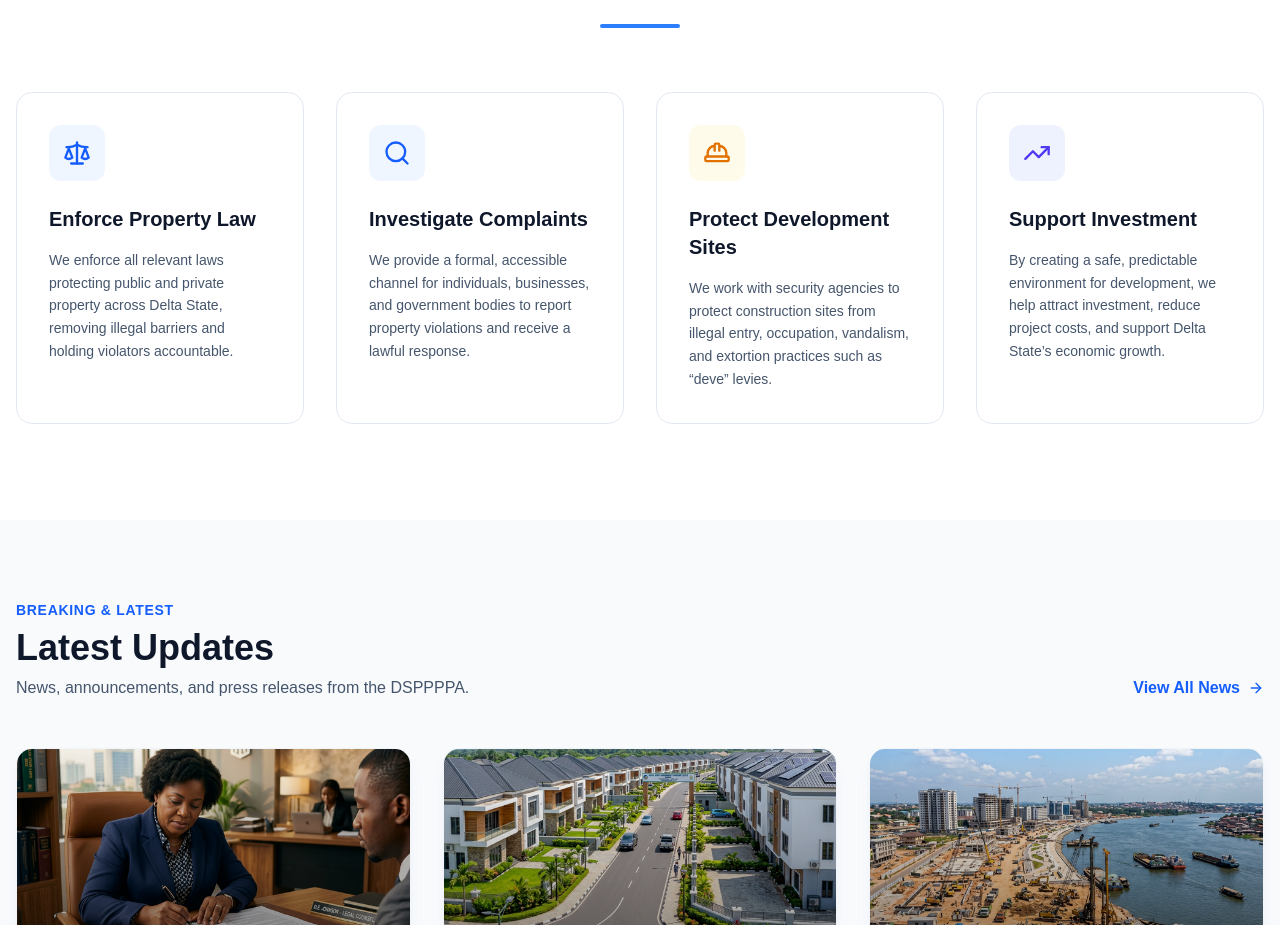
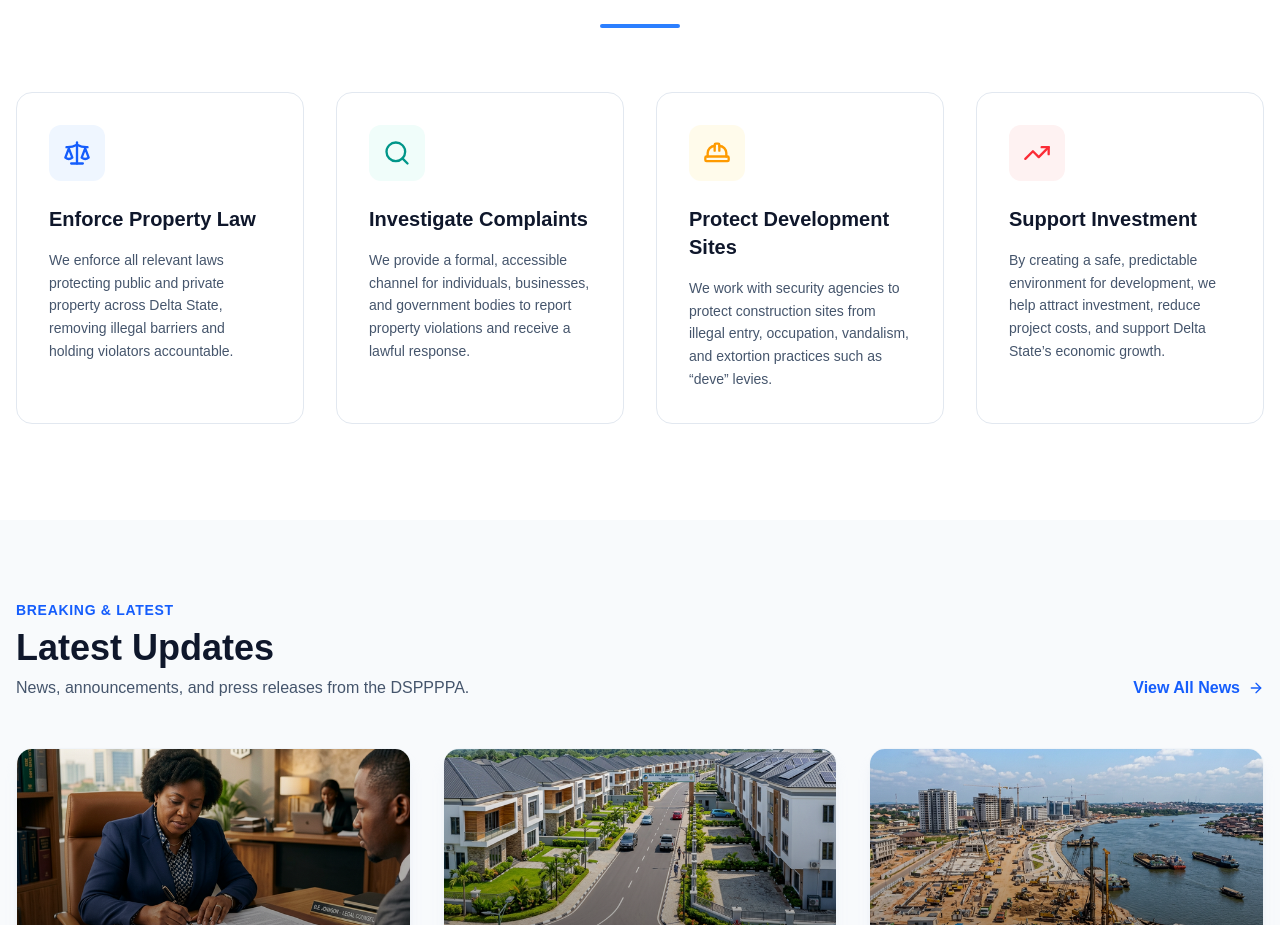
Before and after one commit to cloudpilothq/pppa, a Next.js app: page / in a window 1280 px wide. Shown: the part 2140-3065 px from the top of the page. Built offline with nearby package versions, Linux system fonts and the light colour scheme.

Commit message:
Implement 4-color custom branding palette: Blue (#208dce), Gold (#d4c65e), Teal (#63a7b9), Rust (#b54625)

```diff
--- a/src/app/page.tsx
+++ b/src/app/page.tsx
@@ -180,15 +180,15 @@ export default function HomePage() {
                 title: "Investigate Complaints",
                 icon: Search,
                 desc: "We provide a formal, accessible channel for individuals, businesses, and government bodies to report property violations and receive a lawful response.",
-                color: "text-blue-600",
-                bg: "bg-blue-50",
-                border: "hover:border-blue-500/30",
+                color: "text-teal-600",
+                bg: "bg-teal-50",
+                border: "hover:border-teal-500/30",
               },
               {
                 title: "Protect Development Sites",
                 icon: HardHat,
                 desc: "We work with security agencies to protect construction sites from illegal entry, occupation, vandalism, and extortion practices such as “deve” levies.",
-                color: "text-amber-600",
+                color: "text-amber-500",
                 bg: "bg-amber-50",
                 border: "hover:border-amber-500/30",
               },
@@ -196,9 +196,9 @@ export default function HomePage() {
                 title: "Support Investment",
                 icon: TrendingUp,
                 desc: "By creating a safe, predictable environment for development, we help attract investment, reduce project costs, and support Delta State’s economic growth.",
-                color: "text-indigo-600",
-                bg: "bg-indigo-50",
-                border: "hover:border-indigo-500/30",
+                color: "text-red-500",
+                bg: "bg-red-50",
+                border: "hover:border-red-500/30",
               },
             ].map((feature, idx) => (
               <div key={idx} className={`bg-white rounded-2xl p-8 border border-slate-200 ${feature.border} hover:shadow-xl transition-all duration-300 group`}>
--- a/tailwind.config.ts
+++ b/tailwind.config.ts
@@ -11,17 +11,69 @@ const config: Config = {
       colors: {
         background: "var(--background)",
         foreground: "var(--foreground)",
+        blue: {
+          50: '#eef8ff',
+          100: '#d9efff',
+          200: '#bae2ff',
+          300: '#8ccfff',
+          400: '#56b3ff',
+          500: '#2b91ff',
+          600: '#208dce', // Primary Blue: #208dce
+          700: '#146ba8',
+          800: '#135583',
+          900: '#15486d',
+          950: '#0e2d48',
+        },
+        amber: {
+          50: '#fbf9f4',
+          100: '#f5f0e3',
+          200: '#ebdcc2',
+          300: '#e1c296',
+          400: '#d4c65e', // Accent Gold: #d4c65e
+          500: '#cca048',
+          600: '#b07f35',
+          700: '#92612d',
+          800: '#754f2a',
+          900: '#5f4125',
+          950: '#342111',
+        },
+        teal: {
+          50: '#f2fafb',
+          100: '#e1f5f7',
+          200: '#c6ebf2',
+          300: '#9cdbe7',
+          400: '#63a7b9', // Accent Teal: #63a7b9
+          500: '#46a5be',
+          600: '#38859e',
+          700: '#316b80',
+          800: '#2e5869',
+          900: '#2a4b59',
+          950: '#19303a',
+        },
+        red: {
+          50: '#fcf3f1',
+          100: '#f8e4df',
+          200: '#f3cdc3',
+          300: '#ebada1',
+          400: '#e08373',
+          500: '#d45e4a',
+          600: '#b54625', // Alert Rust: #b54625
+          700: '#a3331b',
+          800: '#872c19',
+          900: '#71291b',
+          950: '#3c1109',
+        },
         primary: {
           DEFAULT: "#0f172a", // Slate 900
           foreground: "#f8fafc",
         },
         secondary: {
-          DEFAULT: "#059669", // Emerald 600
+          DEFAULT: "#208dce",
           foreground: "#ffffff",
         },
         accent: {
-          DEFAULT: "#d97706", // Amber 600
-          foreground: "#ffffff",
+          DEFAULT: "#d4c65e",
+          foreground: "#1f2937",
         },
         muted: {
           DEFAULT: "#f1f5f9", // Slate 100
```
